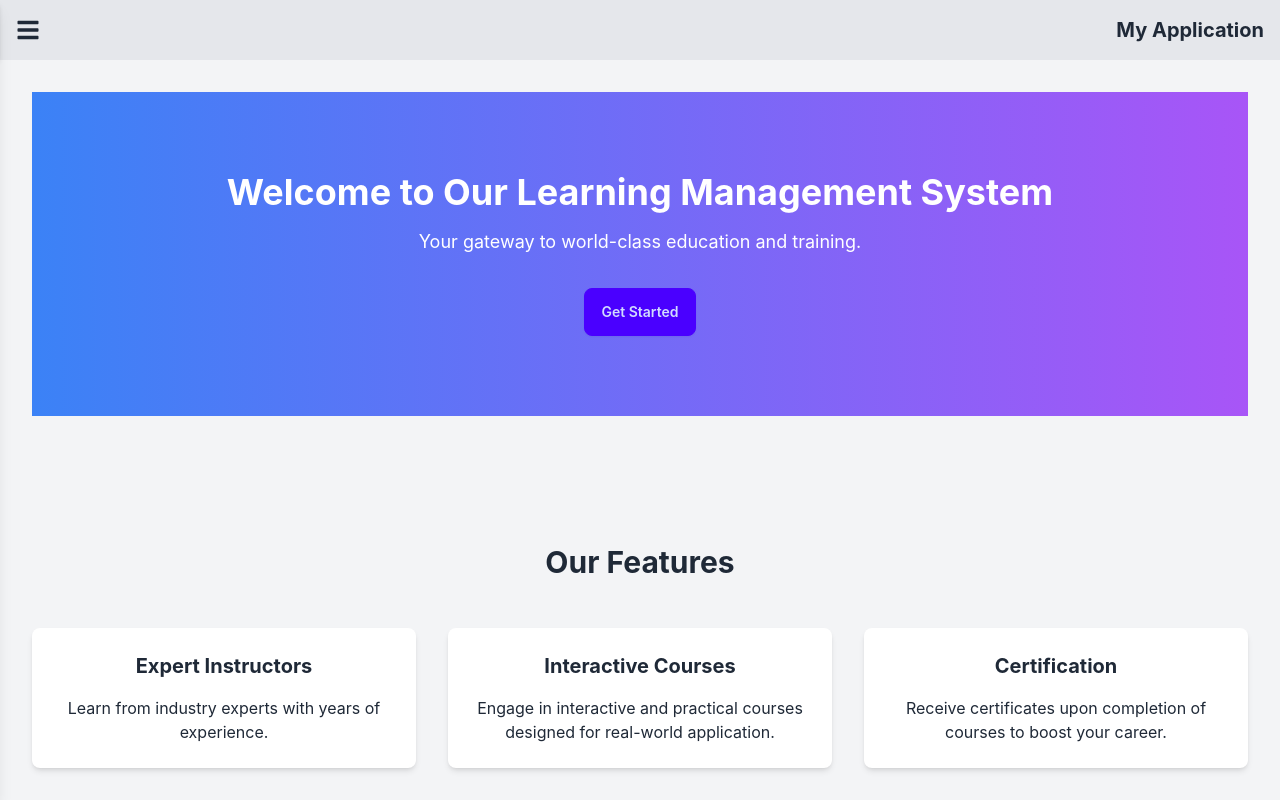
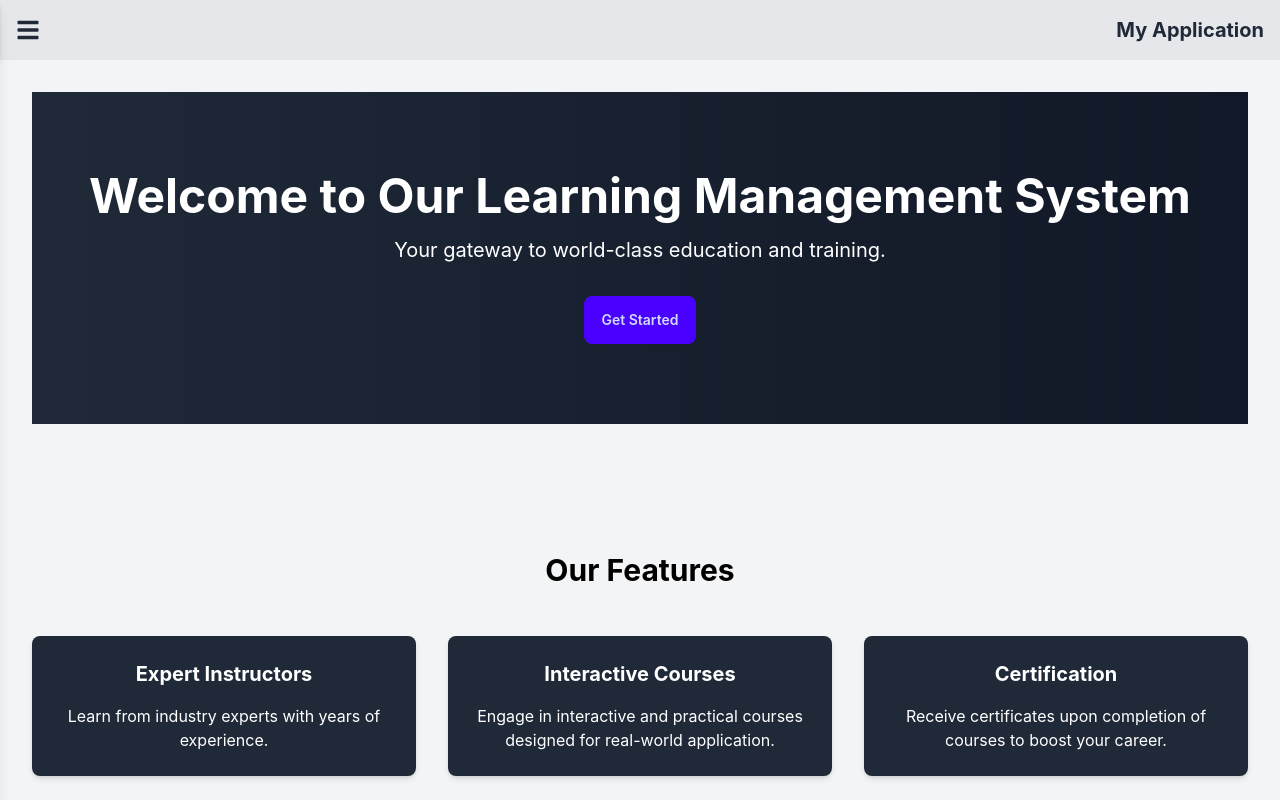
Before and after one commit to Uttam1910/lms-frontend, a React (Vite) app: page / in a window 1280 px wide. Shown: the top 800 px of the page. Built offline with nearby package versions, Linux system fonts and the light colour scheme.

Commit message:
Updated Home page with dark theme and improved design, changed Our Features text color to black

```diff
--- a/src/pages/Home.jsx
+++ b/src/pages/Home.jsx
@@ -1,35 +1,36 @@
 import React from 'react';
 import { useNavigate } from 'react-router-dom';
-import HomeLayout from '../layout/HomeLayout';
+
 
 const Home = () => {
   const navigate = useNavigate();
 
   return (
 
-      <div className="space-y-16">
+      <div className="space-y-16 text-white">
         {/* Hero Section */}
-        <section className="bg-gradient-to-r from-blue-500 to-purple-500 text-white py-20">
+        <section className="bg-gradient-to-r from-gray-800 to-gray-900 py-20">
           <div className="container mx-auto text-center">
-            <h1 className="text-4xl font-bold mb-4">Welcome to Our Learning Management System</h1>
-            <p className="text-lg mb-8">Your gateway to world-class education and training.</p>
+            <h1 className="text-5xl font-bold mb-4">Welcome to Our Learning Management System</h1>
+            <p className="text-xl mb-8">Your gateway to world-class education and training.</p>
             <button className="btn btn-primary" onClick={() => navigate('/signup')}>Get Started</button>
           </div>
         </section>
 
         {/* Features Section */}
         <section className="container mx-auto py-16">
-          <h2 className="text-3xl font-bold text-center mb-12">Our Features</h2>
+        <h2 className="text-3xl font-bold text-center mb-12 text-black">Our Features</h2>
+
           <div className="grid grid-cols-1 md:grid-cols-3 gap-8">
-            <div className="bg-white p-6 rounded-lg shadow-md text-center">
+            <div className="bg-gray-800 p-6 rounded-lg shadow-md text-center">
               <h3 className="text-xl font-bold mb-4">Expert Instructors</h3>
               <p>Learn from industry experts with years of experience.</p>
             </div>
-            <div className="bg-white p-6 rounded-lg shadow-md text-center">
+            <div className="bg-gray-800 p-6 rounded-lg shadow-md text-center">
               <h3 className="text-xl font-bold mb-4">Interactive Courses</h3>
               <p>Engage in interactive and practical courses designed for real-world application.</p>
             </div>
-            <div className="bg-white p-6 rounded-lg shadow-md text-center">
+            <div className="bg-gray-800 p-6 rounded-lg shadow-md text-center">
               <h3 className="text-xl font-bold mb-4">Certification</h3>
               <p>Receive certificates upon completion of courses to boost your career.</p>
             </div>
@@ -37,19 +38,19 @@ const Home = () => {
         </section>
 
         {/* Popular Courses Section */}
-        <section className="bg-gray-100 py-16">
+        <section className="bg-gray-900 py-16">
           <div className="container mx-auto">
             <h2 className="text-3xl font-bold text-center mb-12">Popular Courses</h2>
             <div className="grid grid-cols-1 md:grid-cols-3 gap-8">
-              <div className="bg-white p-6 rounded-lg shadow-md">
+              <div className="bg-gray-800 p-6 rounded-lg shadow-md">
                 <h3 className="text-xl font-bold mb-4">Course Title 1</h3>
                 <p>Short description of the course.</p>
               </div>
-              <div className="bg-white p-6 rounded-lg shadow-md">
+              <div className="bg-gray-800 p-6 rounded-lg shadow-md">
                 <h3 className="text-xl font-bold mb-4">Course Title 2</h3>
                 <p>Short description of the course.</p>
               </div>
-              <div className="bg-white p-6 rounded-lg shadow-md">
+              <div className="bg-gray-800 p-6 rounded-lg shadow-md">
                 <h3 className="text-xl font-bold mb-4">Course Title 3</h3>
                 <p>Short description of the course.</p>
               </div>
@@ -59,17 +60,17 @@ const Home = () => {
 
         {/* Testimonials Section */}
         <section className="container mx-auto py-16">
-          <h2 className="text-3xl font-bold text-center mb-12">What Our Students Say</h2>
+          <h2 className="text-3xl font-bold text-center mb-12 text-black">What Our Students Say</h2>
           <div className="grid grid-cols-1 md:grid-cols-3 gap-8">
-            <div className="bg-white p-6 rounded-lg shadow-md">
+            <div className="bg-gray-800 p-6 rounded-lg shadow-md">
               <p className="mb-4">"This platform has transformed my learning experience. Highly recommend!"</p>
               <p className="text-right font-bold">- Student A</p>
             </div>
-            <div className="bg-white p-6 rounded-lg shadow-md">
+            <div className="bg-gray-800 p-6 rounded-lg shadow-md">
               <p className="mb-4">"The courses are well-structured and the instructors are very knowledgeable."</p>
               <p className="text-right font-bold">- Student B</p>
             </div>
-            <div className="bg-white p-6 rounded-lg shadow-md">
+            <div className="bg-gray-800 p-6 rounded-lg shadow-md">
               <p className="mb-4">"I love the interactive nature of the courses. It keeps me engaged."</p>
               <p className="text-right font-bold">- Student C</p>
             </div>
@@ -77,7 +78,7 @@ const Home = () => {
         </section>
 
         {/* Call to Action Section */}
-        <section className="bg-gradient-to-r from-purple-500 to-blue-500 text-white py-20">
+        <section className="bg-gradient-to-r from-gray-900 to-gray-800 py-20">
           <div className="container mx-auto text-center">
             <h2 className="text-3xl font-bold mb-4">Ready to Start Learning?</h2>
             <p className="text-lg mb-8">Join thousands of students and begin your educational journey with us.</p>
```
